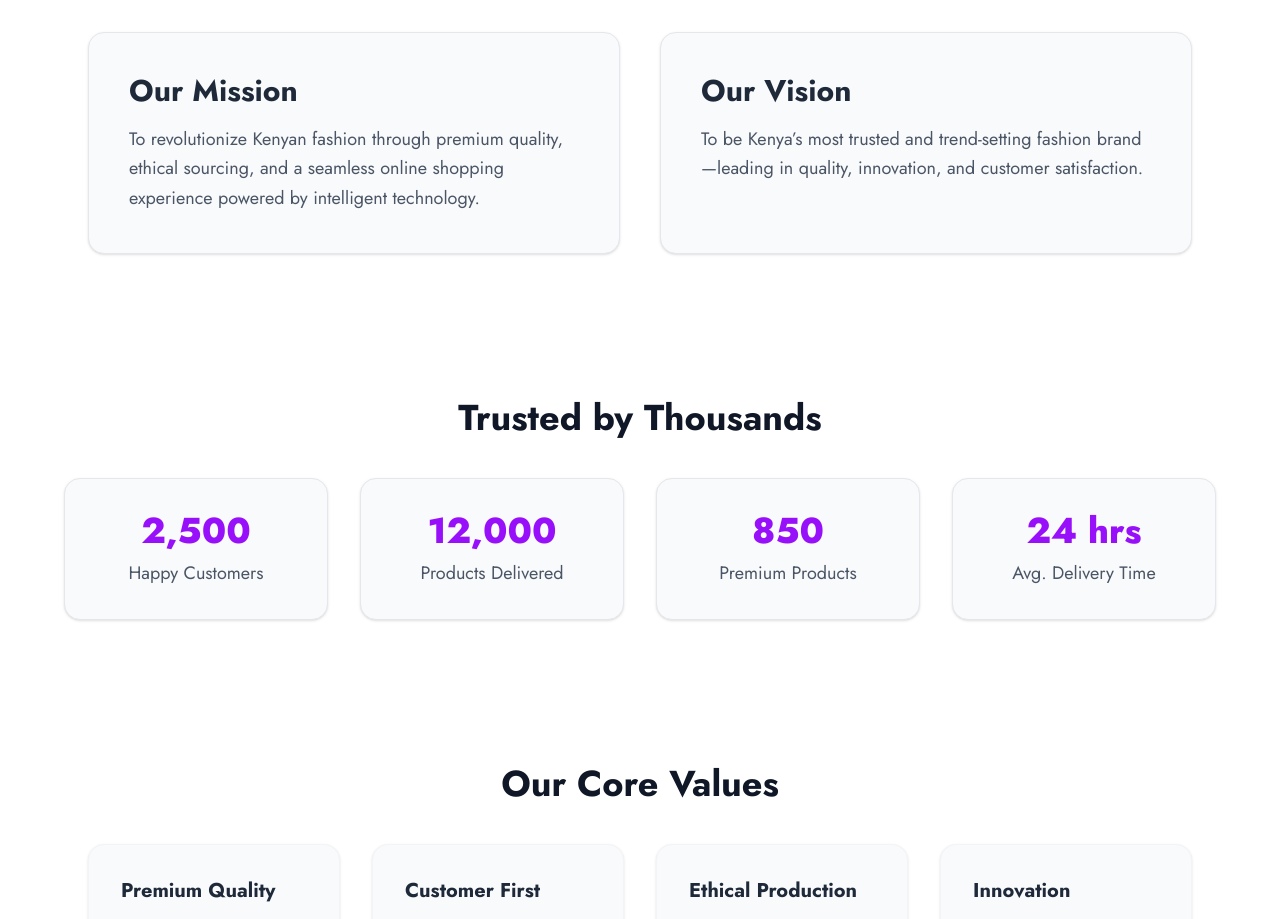
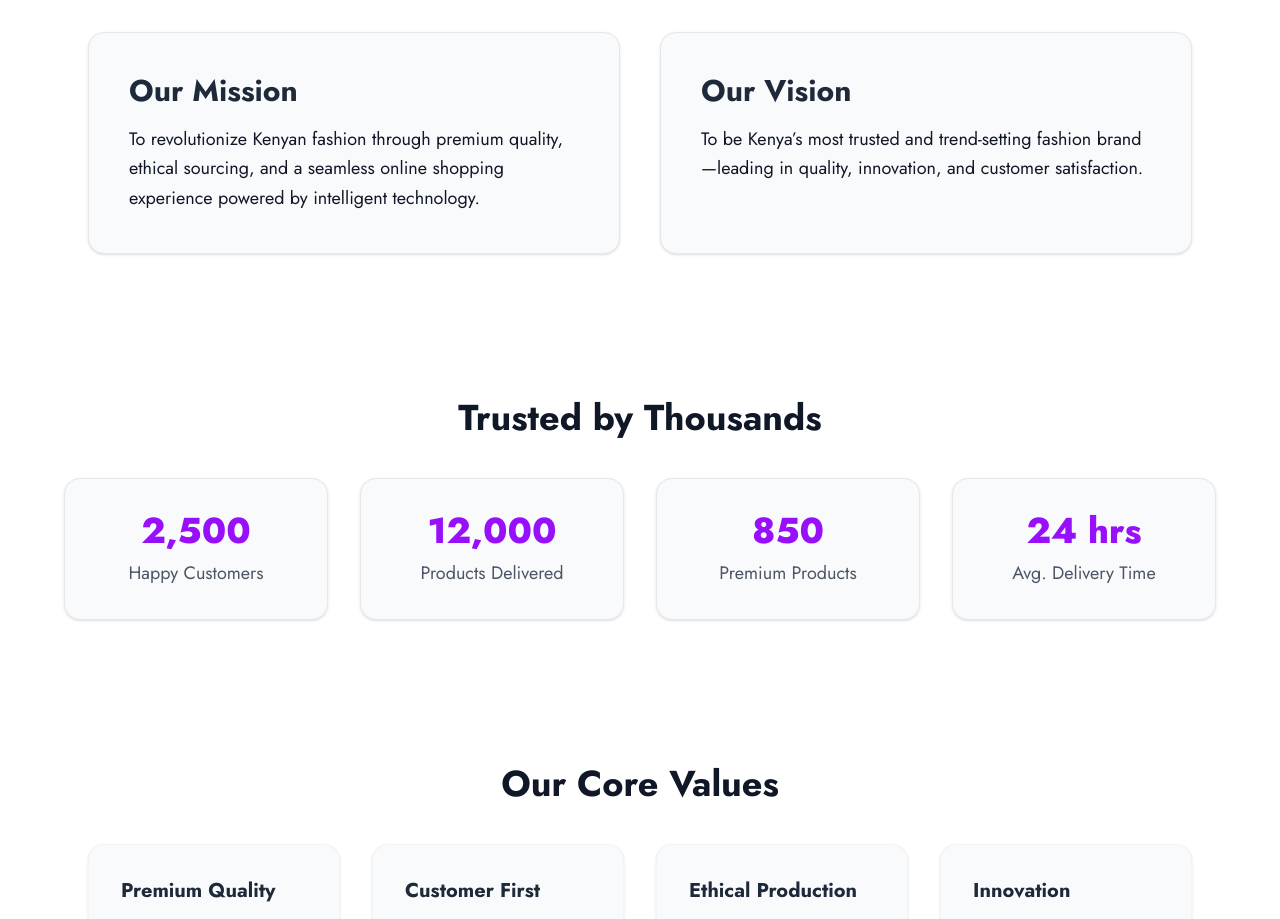
Before and after one commit to Griffinsshem/urstyle.ke, a Next.js app: page /about in a window 1280 px wide. Shown: the part 1020-1939 px from the top of the page. Built offline with nearby package versions, Linux system fonts and the light colour scheme.

Commit message:
feat: update text color and font weight

```diff
--- a/src/app/about/page.js
+++ b/src/app/about/page.js
@@ -52,7 +52,7 @@ export default function AboutPage() {
       <section className="max-w-6xl mx-auto px-6 py-16 grid md:grid-cols-2 gap-10">
         <div className="p-10 bg-gray-50 border border-gray-200 rounded-2xl shadow-sm">
           <h3 className="text-3xl font-bold mb-4">Our Mission</h3>
-          <p className="text-gray-600 text-lg leading-relaxed">
+          <p className="text-gray-900 font-base text-lg leading-relaxed">
             To revolutionize Kenyan fashion through premium quality, ethical sourcing,
             and a seamless online shopping experience powered by intelligent technology.
           </p>
@@ -60,7 +60,7 @@ export default function AboutPage() {
 
         <div className="p-10 bg-gray-50 border border-gray-200 rounded-2xl shadow-sm">
           <h3 className="text-3xl font-bold mb-4">Our Vision</h3>
-          <p className="text-gray-600 text-lg leading-relaxed">
+          <p className="text-gray-900 font-base text-lg leading-relaxed">
             To be Kenya’s most trusted and trend-setting fashion brand—leading in quality,
             innovation, and customer satisfaction.
           </p>
```
